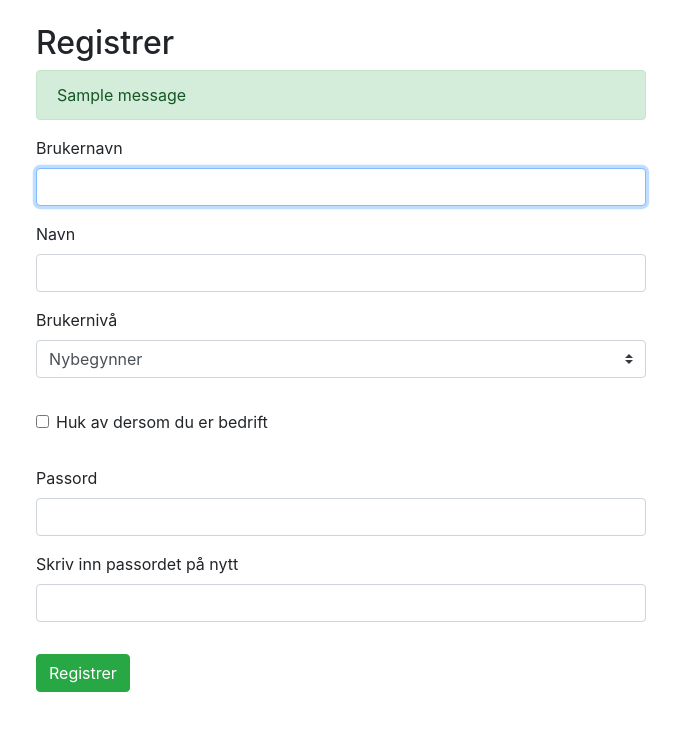
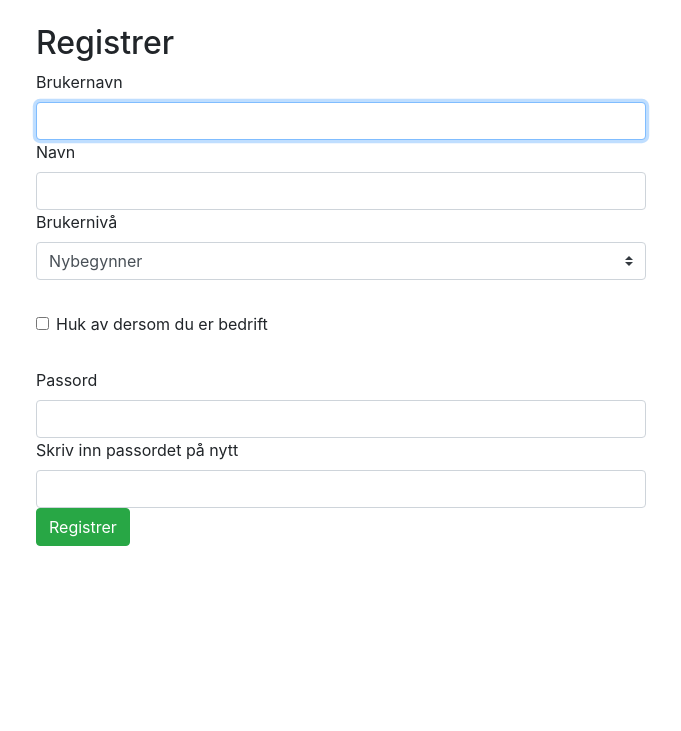
Before and after one commit to WilliamHLe/StrikkDin, a Django app: page /bruker/registrer/ in a window 1280 px wide. Shown: the part 56-787 px from the top of the page, without its empty margins (299-980 px from the left). Run offline with Django 3.2, Linux system fonts and the light colour scheme; tables that the repository leaves empty hold one stand-in row (values such as "Sample post"); one stand-in notice (Sample message) is shown; some libraries are stand-ins or nearby versions; some web fonts are replaced.

Commit message:
Cleanup and docs

```diff
--- a/PU13/accounts/views.py
+++ b/PU13/accounts/views.py
@@ -7,6 +7,9 @@
 from django.contrib.messages.views import SuccessMessageMixin
 
 class SignUpView(SuccessMessageMixin, CreateView):
+    """SuccessMessageMixin støtter class-based-views til å håndtere suksessmeldinger på vellykde forms.
+       Bruker variabelen 'sucess_message' til å skrive ut meldingen. """
+
     form_class = MyUserCreationForm
     success_url = reverse_lazy('login')
     template_name = 'signup.html'
--- a/PU13/templates/includes/forms.html
+++ b/PU13/templates/includes/forms.html
@@ -1,5 +1,3 @@
-
-
 {% load widget_tweaks %}
 
 {% block content %}
--- a/PU13/templates/registration/login.html
+++ b/PU13/templates/registration/login.html
@@ -10,6 +10,8 @@
 
     <div class="container w-50 mt-4">
 
+<!-- Looper gjennom Djangos innebygde meldinger. Formaterer og styler meldingen som blir gitt til brukeren.
+     I dette tilfelle returnerer message.tags kun "success" slik at det bare er på vellykde registreringer man blir sendt til login-siden -->
         {% for message in messages %}
           <div class="alert {{ message.tags }} alert-dismissible" role="alert">
             <button type="button" class="close" data-dismiss="alert" aria-label="Close">
--- a/PU13/templates/signup.html
+++ b/PU13/templates/signup.html
@@ -11,44 +11,28 @@
     <div class="container w-50 mt-4 mb-4">
         <h2>Registrer</h2>
 
-        {% for message in messages %}
-          <div class="alert {{ message.tags }} alert-dismissible" role="alert">
-            <button type="button" class="close" data-dismiss="alert" aria-label="Close">
-            </button>
-            {{ message }}
-          </div>
-        {% endfor %}
-
-
-
         <form method="post" novalidate>
             {% csrf_token %}
-
-         {% if form.username.errors %}
-             <div class="alert-danger" >
-    {% for error in form.username.errors %}
-        <strong>{{ error|escape }}</strong>
-    {% endfor %}
-             </div>
-            {% endif %}
 
             <div class="form-group">
                 <label for="bnavn">Brukernavn </label>
                 {% render_field form.username id="bnavn" class="form-control" %}
+
+                <div class="col-sm-20 text-danger">
+                    {% for error in form.username.errors %}
+                        <small>{{ error|escape }}</small>
                         </div>
-
-
-         {% if form.name.errors %}
-             <div class="alert-danger" >
-    {% for error in form.name.errors %}
-        <strong>{{ error|escape }}</strong>
                     {% endfor %}
             </div>
-            {% endif %}
 
             <div class="form-group">
                 <label for="navn">Navn</label>
-                {% render_field form.name id="navn" class="form-control"%}
+                {% render_field form.name id="navn" class="form-control" %}
+                <div class="col-sm-20 text-danger">
+                    {% for error in form.name.errors %}
+                        <small>{{ error|escape }}</small>
+                        </div>
+                    {% endfor %}
             </div>
 
             <div class="form-group pb-3">
@@ -56,14 +40,6 @@
                 {% render_field form.user_level id="bniva" class="custom-select" name="field" %}
             </div>
 
-<!--            <div class="form-group pb-3">-->
-<!--                <div class="form-check">-->
-<!--                        {% render_field form.is_User class="form-check-input" type="checkbox" value="True" id="defaultCheck1" %}-->
-<!--                  <label class="form-check-label" for="defaultCheck1">-->
-<!--                    Bruker-->
-<!--                  </label>-->
-<!--                </div>-->
-<!--            </div>-->
             <div class="form-group pb-3">
                 <div class="form-check">
                     {% render_field form.is_Company class="form-check-input" type="checkbox" value="True" id="defaultCheck1" %}
@@ -73,44 +49,26 @@
                 </div>
             </div>
 
-
-         {% if form.password1.errors %}
-             <div class="alert-danger" >
-    {% for error in form.password1.errors %}
-        <strong>{{ error|escape }}</strong>
-    {% endfor %}
-             </div>
-            {% endif %}
             <div class="form-group">
                 <label for="pass">Passord</label>
                 {% render_field form.password1 id="pass" class="form-control" %}
+                <div class="col-sm-20 text-danger">
+                    {% for error in form.password1.errors %}
+                        <small>{{ error|escape }}</small>
+                        </div>
+                    {% endfor %}
             </div>
 
-         {% if form.password2.errors %}
-             <div class="alert-danger" >
-    {% for error in form.password2.errors %}
-        <strong>{{ error|escape }}</strong>
-    {% endfor %}
-             </div>
-            {% endif %}
             <div class="form-group pb-3">
                 <label for="pass2">Skriv inn passordet på nytt</label>
                 {% render_field form.password2 id="pass2" class="form-control" %}
+                <div class="col-sm-20 text-danger">
+                    {% for error in form.password2.errors %}
+                        <small>{{ error|escape }}</small>
+                        </div>
+                    {% endfor %}
             </div>
 
-<!--            {% for field in form %}-->
-<!--              <div class="form-group">-->
-<!--                {{ field.label_tag }}-->
-
-<!--                {% render_field field class="form-control" %}-->
-
-<!--                {% if field.help_text %}-->
-<!--                  <small class="form-text text-muted">-->
-<!--                    {{ field.help_text }}-->
-<!--                  </small>-->
-<!--                {% endif %}-->
-<!--              </div>-->
-<!--            {% endfor %}-->
             <button type="submit" class="btn btn-success">Registrer</button>
         </form>
     </div>
```
Lines whose indentation alone changed are shown as unchanged.
